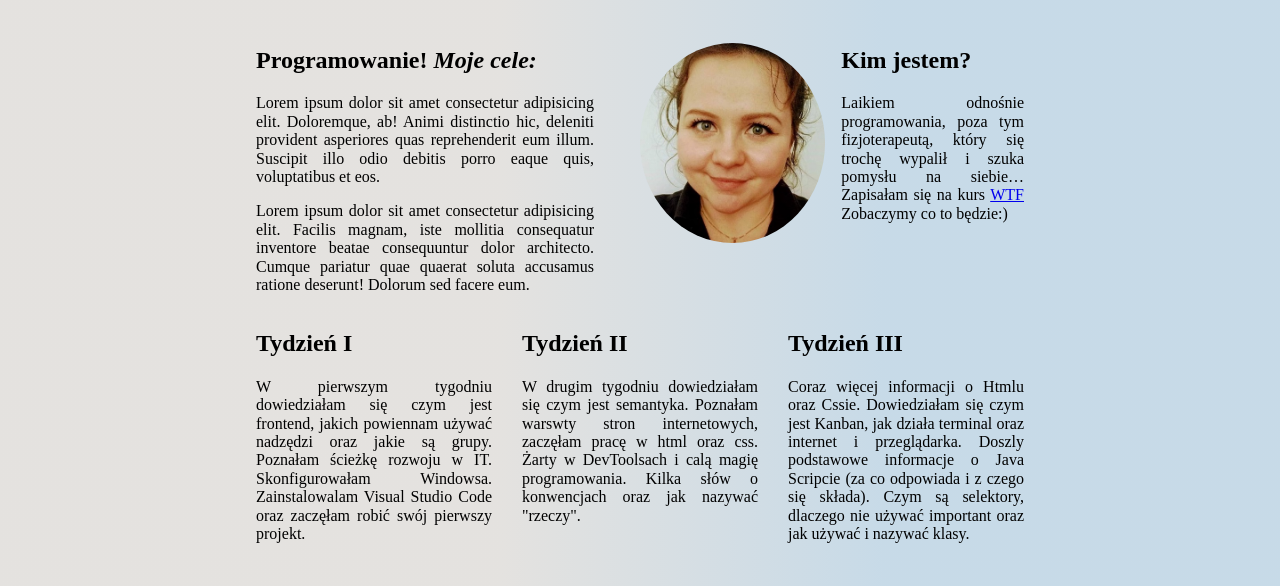
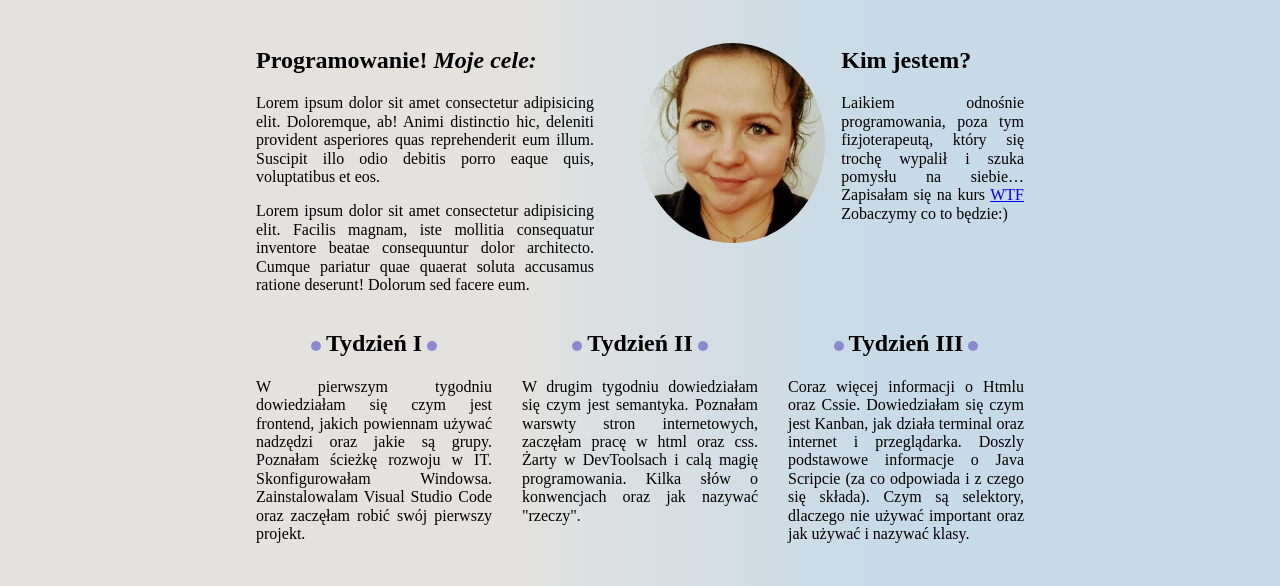
Before and after one commit to adriana-capinska/homepage-2, a plain HTML site: page index.html in a window 1280 px wide. Shown: the part 151-737 px from the top of the page. Drawn offline with Linux system fonts and the light colour scheme.

Commit message:
git ignore and before/after

```diff
--- a/css/style.css
+++ b/css/style.css
@@ -238,6 +238,30 @@ body{
     display: none;
 }
 
+.decorate-heading{
+    text-align: center;
+
+}
+
+.decorate-heading::before {
+    content: "";
+    display: inline-block;
+    width: 10px;
+    height: 10px;
+    background-color: rgb(138, 138, 207);
+    border-radius: 50%;
+    margin: 0 5px;
+}
+
+.decorate-heading::after {
+    content: "";
+    display: inline-block;
+    width: 10px;
+    height: 10px;
+    background-color: rgb(138, 138, 207);
+    border-radius: 50%;
+    margin: 0 5px;
+}
 
 
 @media screen and (max-width: 900px){
--- a/index.html
+++ b/index.html
@@ -59,7 +59,7 @@
         </div>
         <div class="weeks-of-lern">
             <article class="article__week-one">
-                <h2>Tydzień I</h2>
+                <h2 class="decorate-heading">Tydzień I</h2>
                 <p>
                     W pierwszym tygodniu dowiedziałam się czym jest frontend, jakich powiennam używać nadzędzi oraz
                     jakie są grupy.
@@ -69,7 +69,7 @@
                 </p>
             </article>
             <article class="article__week-two">
-                <h2>Tydzień II</h2>
+                <h2 class="decorate-heading">Tydzień II</h2>
                 <p>
                     W drugim tygodniu dowiedziałam się czym jest semantyka. Poznałam warswty stron internetowych,
                     zaczęłam pracę w html oraz css.
@@ -77,7 +77,7 @@
                 </p>
             </article>
             <article class="article__week-three">
-                <h2>Tydzień III</h2>
+                <h2 class="decorate-heading">Tydzień III</h2>
                 <p>
                     Coraz więcej informacji o Htmlu oraz Cssie. Dowiedziałam się czym jest Kanban, jak działa terminal
                     oraz internet i przeglądarka.
@@ -86,7 +86,7 @@
                 </p>
             </article>
             <article class="article__week-four">
-                <h2>Tydzień IV</h2>
+                <h2 class="decorate-heading">Tydzień IV</h2>
                 <p>
                     Czym jest jest Git i GitHab? Nie są tym samym ale są od siebie zależne. Życie w pudełku: display,
                     wymiary i overflow.
@@ -97,7 +97,7 @@
                 </p>
             </article>
             <article class="article__week-five">
-                <h2>Tydzień V</h2>
+                <h2 class="decorate-heading">Tydzień V</h2>
                 <p>
                     Klan czyli troche o dziedziczeniu. Jakie mamy funckje w Java Scripcie, czym są funkcje, obiekty, po
                     co? Immutability w obiektach.
@@ -107,7 +107,7 @@
                 </p>
             </article>
             <article class="article__week-six">
-                <h2>Tydzień VI</h2>
+                <h2 class="decorate-heading">Tydzień VI</h2>
                 <p>
                     JS: logika i Eventy. Wszystko o formularzach. Grid czym jest i jak stworzyć podstawowy layout, media
                     queries i mobile first. Na samym końcu tworzę hamburgerowe Menu.
```
Also changed, not shown: 1 other file.
